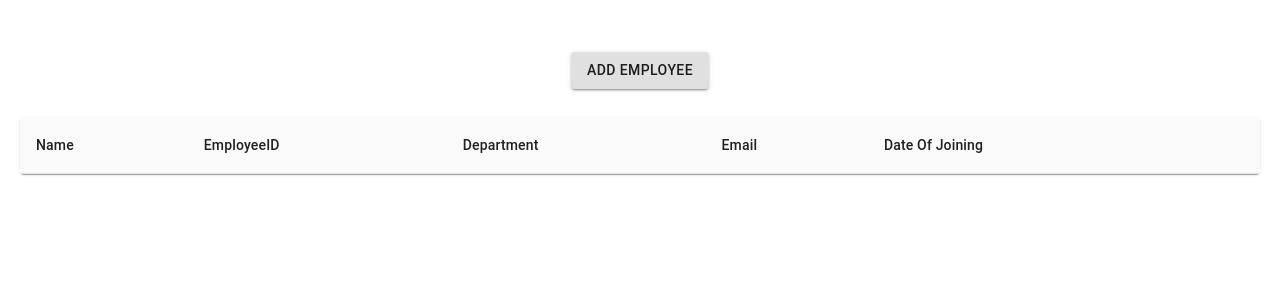
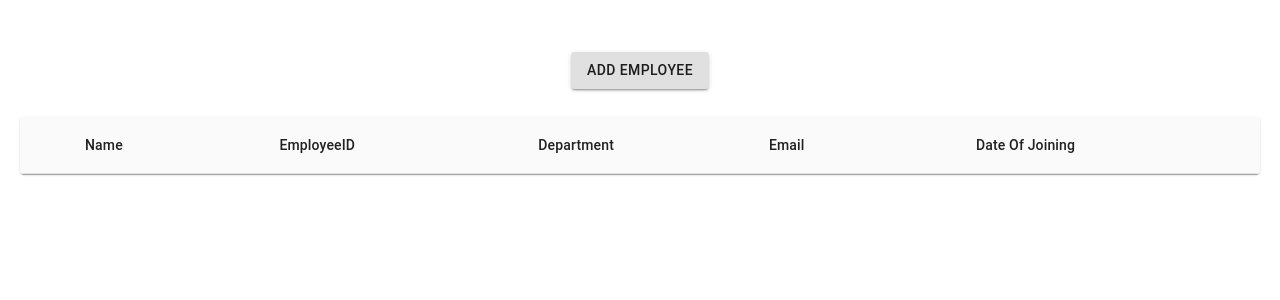
Before and after one commit to kumar80/saarthi, a React (Create React App) app: page / in a window 1280 px wide. Shown: the top 300 px of the page. Built offline with nearby package versions, Linux system fonts and the light colour scheme.

Commit message:
make it better

```diff
--- a/src/components/EmpTable.js
+++ b/src/components/EmpTable.js
@@ -30,25 +30,25 @@ function EmpTable(props) {
         <Table stickyHeader aria-label="sticky table">
           <TableHead>
             <TableRow>
-              <TableCell >{columns[0].field}</TableCell>
-              <TableCell align="left">{columns[1].field}</TableCell>
-              <TableCell align="left">{columns[2].field}</TableCell>
-              <TableCell align="left">{columns[3].field}</TableCell>
-              <TableCell align="left">{columns[4].field}</TableCell>
-              <TableCell align="left"></TableCell>
+              <TableCell align="center">{columns[0].field}</TableCell>
+              <TableCell align="center">{columns[1].field}</TableCell>
+              <TableCell align="center">{columns[2].field}</TableCell>
+              <TableCell align="center">{columns[3].field}</TableCell>
+              <TableCell align="center">{columns[4].field}</TableCell>
+              <TableCell align="center"></TableCell>
             </TableRow>
           </TableHead>
           <TableBody>
             {data.map((row, i) => (
               <TableRow key={i} className={i&1?"rowodd":""}>
-                <TableCell component="th" scope="row">
+                <TableCell component="th" scope="row" align="center">
                   {row.Name}
                 </TableCell>
-                <TableCell align="left">{row.EmployeeID}</TableCell>
-                <TableCell align="left">{row.Department}</TableCell>
-                <TableCell align="left">{row.Email}</TableCell>
-                <TableCell align="left">{row.DOJ}</TableCell>
-                <TableCell align="left">
+                <TableCell align="center">{row.EmployeeID}</TableCell>
+                <TableCell align="center">{row.Department}</TableCell>
+                <TableCell align="center">{row.Email}</TableCell>
+                <TableCell align="center">{row.DOJ}</TableCell>
+                <TableCell align="center">
                   <Button
                     size="small"
                     variant="contained"
```
